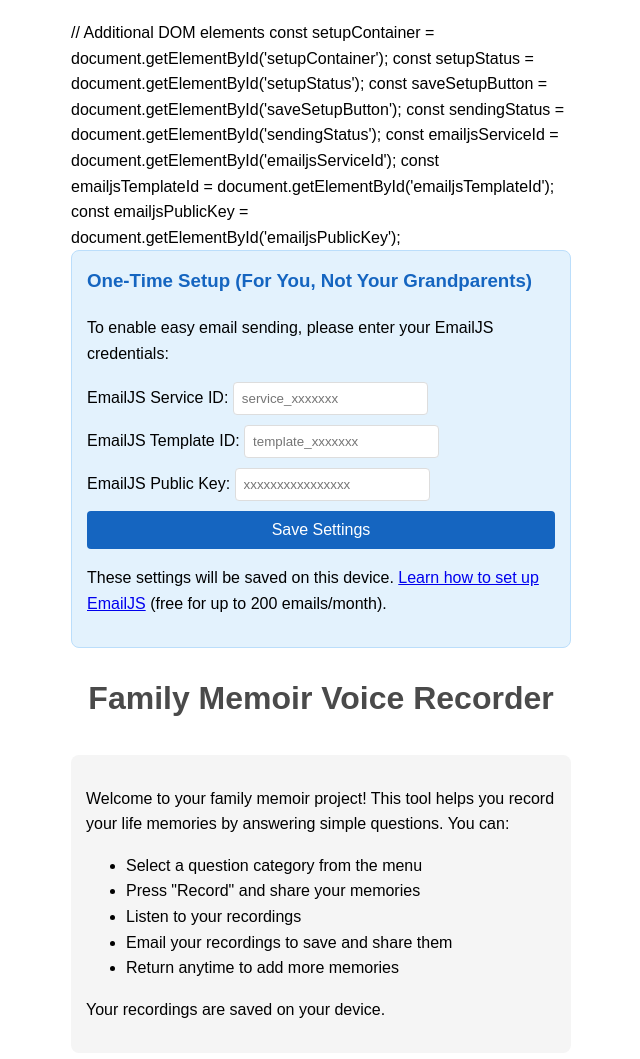
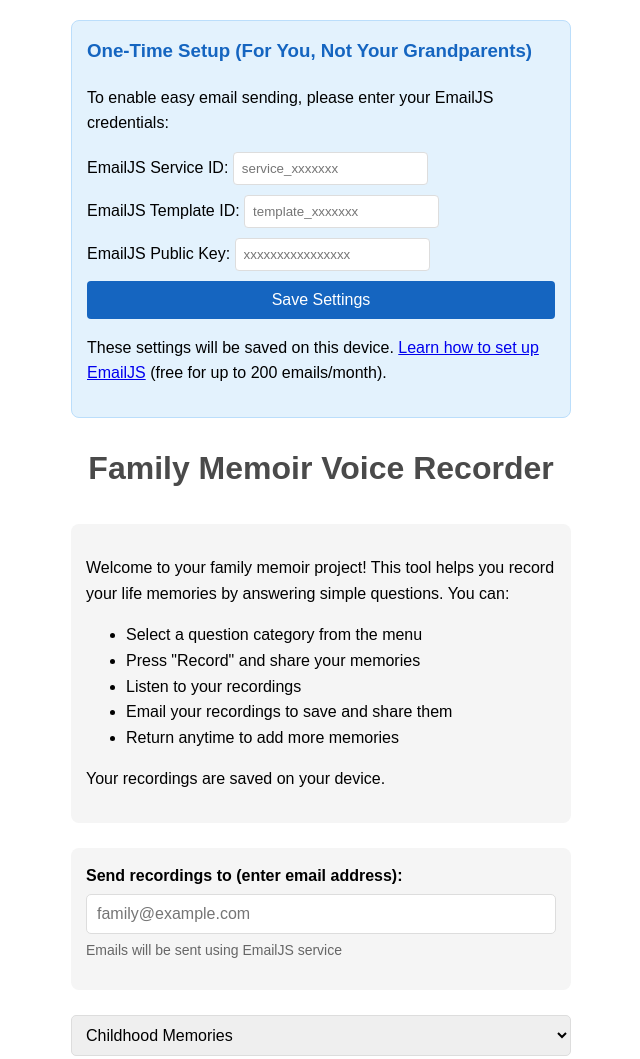
Before and after one commit to americanachoo/family-memories, a plain HTML site: page index.html in a window 1280 px wide. Shown: the top 1059 px of the page, without its empty margins (319-959 px from the left). Drawn offline with nearby package versions, Linux system fonts and the light colour scheme.

Commit message:
Update index.html
claude update 2

```diff
--- a/index.html
+++ b/index.html
@@ -1,11 +1,4 @@
-// Additional DOM elements
-        const setupContainer = document.getElementById('setupContainer');
-        const setupStatus = document.getElementById('setupStatus');
-        const saveSetupButton = document.getElementById('saveSetupButton');
-        const sendingStatus = document.getElementById('sendingStatus');
-        const emailjsServiceId = document.getElementById('emailjsServiceId');
-        const emailjsTemplateId = document.getElementById('emailjsTemplateId');
-        const emailjsPublicKey = document.getElementById('emailjsPublicKey');    <div class="setup-container" id="setupContainer">
+<div class="setup-container" id="setupContainer">
         <h3>One-Time Setup (For You, Not Your Grandparents)</h3>
         <p>To enable easy email sending, please enter your EmailJS credentials:</p>
         <div class="setup-form">
@@ -342,6 +335,15 @@
         const categorySelect = document.getElementById('category-select');
         const recipientEmailInput = document.getElementById('recipientEmail');
 
+        // Additional DOM elements
+        const setupContainer = document.getElementById('setupContainer');
+        const setupStatus = document.getElementById('setupStatus');
+        const saveSetupButton = document.getElementById('saveSetupButton');
+        const sendingStatus = document.getElementById('sendingStatus');
+        const emailjsServiceId = document.getElementById('emailjsServiceId');
+        const emailjsTemplateId = document.getElementById('emailjsTemplateId');
+        const emailjsPublicKey = document.getElementById('emailjsPublicKey');
+
         // Initialize
         function init() {
             updateQuestion();
```
